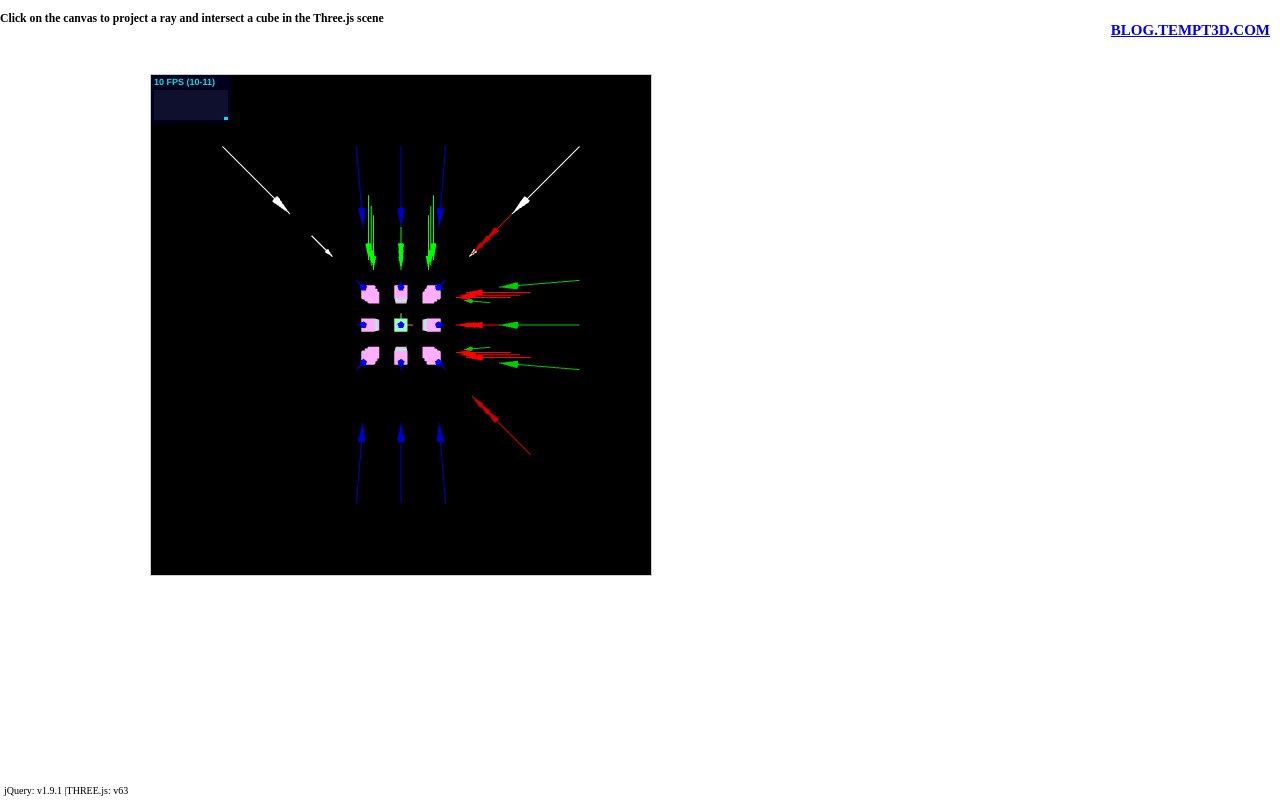
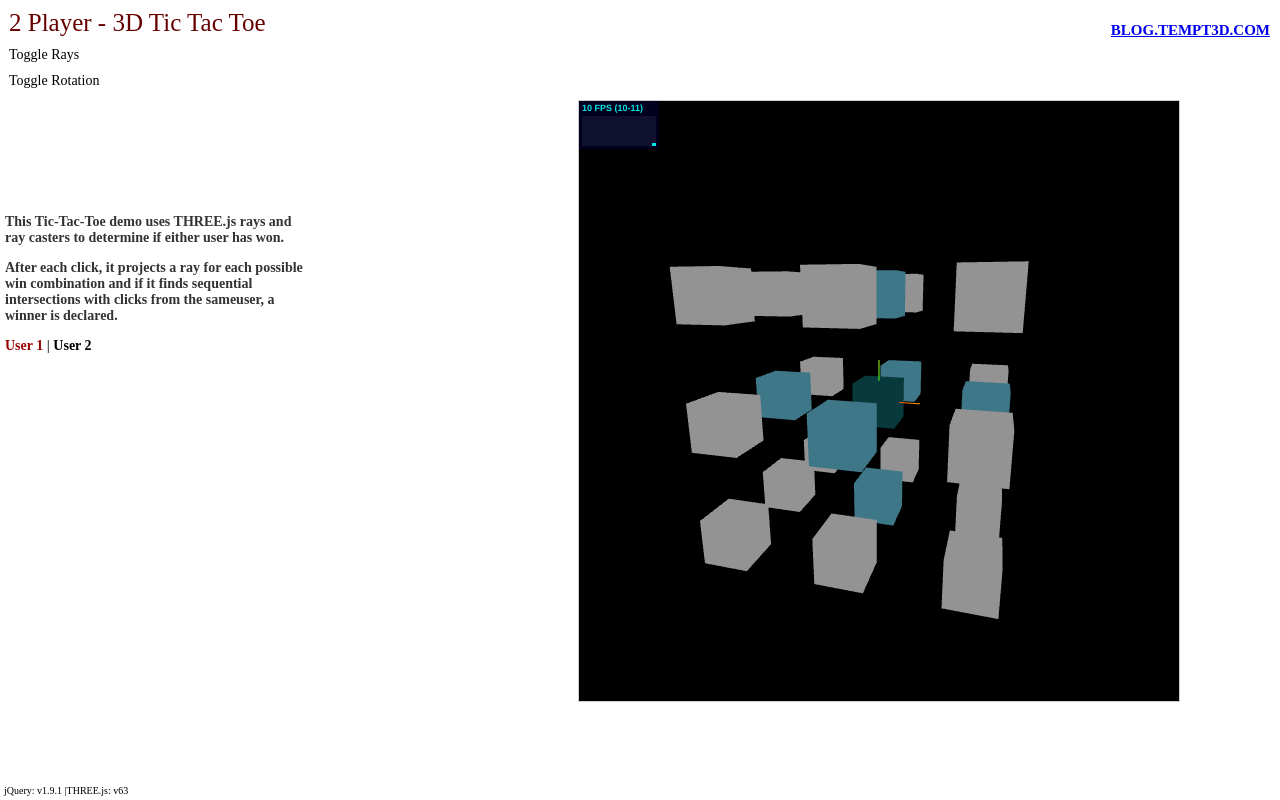
Before and after one commit to cubicleDowns/webgl-code-samples, a plain HTML site: page 3D-TTT/3D-tic-tac-toe.html in a window 1280 px wide. Drawn offline with Linux system fonts and the light colour scheme; animation ran at ten frames a second.

Commit message:
Ray intersection finally working with a little jiggering

```diff
--- a/3D-TTT/3D-tic-tac-toe.html
+++ b/3D-TTT/3D-tic-tac-toe.html
@@ -19,69 +19,106 @@
 
 </head>
 <body>
+<div id="winner"></div>
 <div id="ray-intersection"></div>
-<h3>Click on the canvas to project a ray and intersect a cube in the Three.js scene</h3>
-<ul class='info'><li>jQuery: v<span id="jqv"></span> | </li><li> THREE.js: v<span id="tjsv"></span></li></ul>
-<h2><a href="http://blog.tempt3d.com/">Blog.tempt3d.com</a></h3>
+<div id="what">
+<p>This Tic-Tac-Toe demo uses THREE.js rays and ray casters to determine if either user has won.</p>
+<p>After each click, it projects a ray for each possible win combination and if it finds sequential intersections with clicks from the sameuser, a winner is declared.</p>
+<p><span style="color: #990000">User 1</span> | <span style="color: #000000">User 2</span>
+</div>
+<ul class="menu">
+  <li style="font-size: 25px; color: #660000">2 Player - 3D Tic Tac Toe</li>
+  <li><a id="toggle-arrows">Toggle Rays</a></li>
+  <li><a id="toggle-rotation">Toggle Rotation</a></li>
+</ul>
+<ul class="info"><li>jQuery: v<span id="jqv"></span> | </li><li> THREE.js: v<span id="tjsv"></span></li></ul>
+<h2><a href="http://blog.tempt3d.com/">blog.tempt3d.com</a></h3>
 
 </body>
 
   <script>
 
-    // GLOBAL anchor for requestAnimationFrame browser hooks
+    // GLOBAL anchor, _demo, for requestAnimationFrame browser hooks
     var _demo,
-        delta = 25,
+        gameOver = false,
+        gameDimensions = 3,
+        cubeSeparation = 25,
         cubeDim = 10,
+        jigger = new THREE.Vector3(0.1,0.1,0.1),
         turn = 1,
-        showArrows = true,
         rays = [],
-        userColor1,
-        userColor2;
+        userColor1 = new THREE.Color(0x30394F),
+        userColor2 = new THREE.Color(0xFF434C),
+        cubeColor1 = new THREE.Color(0x6ACEEB),
+        cubeColor2 = new THREE.Color(0xFFFFFF),
+        cubeColor3 = new THREE.Color(0x0E6569);
+
+      // got this silly color scheme here:
+      // https://kuler.adobe.com/Seaman-Deckhand-color-theme-3185617/
 
     function init() {
       $('#jqv').text($.fn.jquery);
       $('#tjsv').text(THREE.REVISION);
 
       _demo = new Demo.Scene("ray-intersection");
-      // _demo.rotateCamera = true;
+      _demo.rotateCamera = true;
       listeners();
 
       createCubes();
       createRays();
+      toggleArrows();
 
       // start the animation
       // this also does all of the setup.  i've encapsulated all of this work for brevity.
       _demo.animate();
     }
 
+    function listeners () {
+
+      $("#ray-intersection").click(function (e) {
+        if(!gameOver){
+          selectCube(e);
+        }
+      });
+
+      $("#toggle-arrows").click(function () {
+        toggleArrows();
+      });
+
+      $("#toggle-rotation").click(function () {
+        _demo.rotateCamera = false;
+      });
+    }
+
     function createCubes() {
 
       var i,j,k
         geo = new THREE.CubeGeometry(cubeDim, cubeDim, cubeDim),
-        materialVerts = new THREE.MeshLambertMaterial({color: _demo.setup.randomColor()});
-        materialOutside = new THREE.MeshLambertMaterial({color: _demo.setup.randomColor()}),
-        materialInside = new THREE.MeshLambertMaterial({color: _demo.setup.randomColor()});
+        materialVerts = new THREE.MeshLambertMaterial({color: cubeColor1}),
+        materialOutside = new THREE.MeshLambertMaterial({color: cubeColor2}),
+        materialInside = new THREE.MeshLambertMaterial({color: cubeColor3});
 
-      userColor1 = _demo.setup.randomColor();
-      userColor2 = _demo.setup.randomColor();
-
-      for(i = 0; i < 3; i++){
-        for(j = 0; j < 3; j++){
-          for(k = 0; k < 3; k++){
+      // this approach (with a little jiggering), should work for any dimesion tic-tac-toe setup.  e.g. 4x4x4
+      for(i = 0; i < gameDimensions; i++){
+        for(j = 0; j < gameDimensions; j++){
+          for(k = 0; k < gameDimensions; k++){
             var mat;
 
-            // center cube
             if(i * j * k === 1){
+              // center cube
               mat = materialInside;
-            } else if (i * j === 1 || i * k === 1 || j * k === 1) {  // axis cubes
+            } else if (i * j === 1 || i * k === 1 || j * k === 1) {
+              // axes cubes.   I had to look it up but yes, Axes is plural of Axis. Who knew!  =D
               mat = materialVerts;
             } else {
+              //everything else
               mat = materialOutside;
             }
             var mesh = new THREE.Mesh(geo.clone(), mat.clone());
+            mesh.position = new THREE.Vector3((i-1)*cubeSeparation, (j-1)*cubeSeparation, (k-1)*cubeSeparation);
+
+            // instead of using scene.children, I create a specific array for ray collisions.
             _demo.collisions.push(mesh);
-
-            mesh.position = new THREE.Vector3((i-1)*delta, (j-1)*delta, (k-1)*delta);
             _demo.scene.add(mesh);
           }
         }
@@ -89,210 +126,250 @@
     }
 
     function createRays() {
-      var i,j,k,
+
+      var setup = {
+          xDirection: xDirection = new THREE.Vector3(-1,0,0),
+          yDirection: yDirection = new THREE.Vector3(0,-1,0),
+          zDirection: zDirection = new THREE.Vector3(0,0,-1),
+          xy1Direction: xy1Direction = new THREE.Vector3(-1,-1,0).normalize(),
+          xy2Direction: xy2Direction = new THREE.Vector3(-1,1,0).normalize(),
+          xz1Direction: xz1Direction = new THREE.Vector3(-1,0,-1).normalize(),
+          xz2Direction: xz2Direction = new THREE.Vector3(-1,0,1).normalize(),
+          yz1Direction: yz1Direction = new THREE.Vector3(0,-1,-1).normalize(),
+          yz2Direction: yz2Direction = new THREE.Vector3(0,1,-1).normalize(),
+          xyz1Direction: xyz1Direction = new THREE.Vector3(-1,-1,-1).normalize(),
+          xyz2Direction: xyz2Direction = new THREE.Vector3(1,-1,-1).normalize(),
+          xyz3Direction: xyz3Direction = new THREE.Vector3(-1,-1,1).normalize(),
+          xyz4Direction: xyz4Direction = new THREE.Vector3(1,-1,1).normalize(),
+          length: 20
+      };
+
+
+      // should be 27 of these guys.
+      create2DVectors(setup);
+
+      // should be 18 of these guys  (for a 3x3x3)
+      create2DDiagonals(setup);
+
+      // should be 4 of these guys
+      create3DDiagonals(setup);
+    }
+
+    function create2DVectors (setup) {
+
+      var i,j,
           x,y,z,
-          ray, ray1, ray2, ray3, ray4,
-          length = 50,
-          xDirection = new THREE.Vector3(-1,0,0),
-          yDirection = new THREE.Vector3(0,-1,0),
-          zDirection = new THREE.Vector3(0,0,-1),
-          xy1Direction = new THREE.Vector3(-1,-1,0),
-          xy2Direction = new THREE.Vector3(-1,1,0),
-          xz1Direction = new THREE.Vector3(-1,0,-1),
-          xz2Direction = new THREE.Vector3(-1,0,1),
-          yz1Direction = new THREE.Vector3(0,-1,-1),
-          yz2Direction = new THREE.Vector3(0,1,-1),
-          xyz1Direction = new THREE.Vector3(-1,-1,-1),
-          xyz2Direction = new THREE.Vector3(1,-1,-1),
-          xyz3Direction = new THREE.Vector3(-1,-1,1),
-          xyz4Direction = new THREE.Vector3(1,-1,1),
+          arrow,
           origin,
-          color = 0x884400;
-
-      var geo = new THREE.CubeGeometry(5, 5, 5);
-      var mat = new THREE.MeshLambertMaterial({color: 0xFF0000});
+          ray;
 
       // create 9 rays looking down X
-      for(i = 0; i < 3; i++){
-        for(j = 0; j < 3; j++){
+      for(i = 0; i < gameDimensions; i++){
+        for(j = 0; j < gameDimensions; j++){
 
-          x = 4 * delta;
-          y = (i - 1) * delta;
-          z = (j - 1) * delta;
+          x = 4 * cubeSeparation;
+          y = (i - 1) * cubeSeparation;
+          z = (j - 1) * cubeSeparation;
 
-          var origin = new THREE.Vector3(x,y,z);
-          if(showArrows){
-            var arrow = new THREE.ArrowHelper(xDirection, origin, length, 0xFF0000);
-            arrow.cast = true;
-            _demo.scene.add(arrow);
-          }
+          origin = new THREE.Vector3(x,y,z);
+          arrow = new THREE.ArrowHelper(setup.xDirection, origin, setup.length, 0xFF0000);
 
-          ray = new THREE.Raycaster(origin, xDirection);
+          _demo.scene.add(arrow);
+          _demo.arrows.push(arrow);
+
+          ray = new THREE.Raycaster(origin, setup.xDirection);
+          ray.num = '6';
           rays.push(ray);
         }
       }
 
       // create 9 rays looking down Y
-      for(i = 0; i < 3; i++){
-        for(j = 0; j < 3; j++){
+      for(i = 0; i < gameDimensions; i++){
+        for(j = 0; j < gameDimensions; j++){
 
-          y = 4 * delta;
-          x = (i - 1) * delta;
-          z = (j - 1) * delta;
+          y = 4 * cubeSeparation;
+          x = (i - 1) * cubeSeparation;
+          z = (j - 1) * cubeSeparation;
 
-          var origin = new THREE.Vector3(x,y,z);
-          if(showArrows){
-            var arrow = new THREE.ArrowHelper(yDirection, origin, length, 0x00FF00);
-            arrow.cast = true;
-            _demo.scene.add(arrow);
-          }
+          origin = new THREE.Vector3(x,y,z);
+          arrow = new THREE.ArrowHelper(setup.yDirection, origin, setup.length, 0x00FF00);
 
-          ray = new THREE.Raycaster(origin, yDirection);
+          _demo.scene.add(arrow);
+          _demo.arrows.push(arrow);
+
+          ray = new THREE.Raycaster(origin, setup.yDirection);
+          ray.num = '6';
           rays.push(ray);
 
         }
       }
 
       // create 9 rays looking down Z
-      for(i = 0; i < 3; i++){
-        for(j = 0; j < 3; j++){
+      for(i = 0; i < gameDimensions; i++){
+        for(j = 0; j < gameDimensions; j++){
 
-          z = 4 * delta;
-          y = (i - 1) * delta;
-          x = (j - 1) * delta;
+          z = 4 * cubeSeparation;
+          y = (i - 1) * cubeSeparation;
+          x = (j - 1) * cubeSeparation;
 
-          var origin = new THREE.Vector3(x,y,z);
+          origin = new THREE.Vector3(x,y,z);
+          arrow = new THREE.ArrowHelper(setup.zDirection, origin, setup.length, 0x0000FF);
 
-          if(showArrows){
-            var arrow = new THREE.ArrowHelper(zDirection, origin, length, 0x0000FF);
-            arrow.cast = true;
-            _demo.scene.add(arrow);
-          }
+          _demo.scene.add(arrow);
+          _demo.arrows.push(arrow);
 
-          ray = new THREE.Raycaster(origin, zDirection);
+          ray = new THREE.Raycaster(origin, setup.zDirection);
+          ray.num = '6';
           rays.push(ray);
-
         }
       }
+    }
+
+    function create2DDiagonals(setup) {
+
+      var i,j,
+          x,y,z,
+          arrow1,
+          arrow2,
+          origin1,
+          origin2,
+          ray1,
+          ray2;
 
       // create 6 rays for XY diagonals
-      for(i = 0; i < 3; i++){
+      for(i = 0; i < gameDimensions; i++){
 
-          x = 4 * delta;
-          y = 4 * delta;
-          z = (i - 1) * delta;
-          var origin1 = new THREE.Vector3(x,y,z);
-          var arrow1 = new THREE.ArrowHelper(xy1Direction.normalize(), origin1, length, 0xCC0000);
+          x = 4 * cubeSeparation;
+          y = 4 * cubeSeparation;
+          z = (i - 1) * cubeSeparation;
+
+          origin1 = new THREE.Vector3(x,y,z).add(jigger);
+          origin2 = new THREE.Vector3(x,-y,z).add(jigger);
+
+          arrow1 = new THREE.ArrowHelper(setup.xy1Direction, origin1, setup.length, 0xCC0000);
+          arrow2 = new THREE.ArrowHelper(setup.xy2Direction, origin2, setup.length, 0xCC0000);
+
           _demo.scene.add(arrow1);
+          _demo.scene.add(arrow2);
 
-          var origin2 = new THREE.Vector3(x,-y,z);
-          if(showArrows){
-            var arrow2 = new THREE.ArrowHelper(xy2Direction.normalize(), origin2, length, 0xCC0000);
-            _demo.scene.add(arrow2);
-          }
+          _demo.arrows.push(arrow1);
+          _demo.arrows.push(arrow2);
 
-          ray1 = new THREE.Raycaster(origin, xy1Direction.normalize());
-          ray2 = new THREE.Raycaster(origin, xy2Direction.normalize());
+          ray1 = new THREE.Raycaster(origin1, setup.xy1Direction);
+          ray2 = new THREE.Raycaster(origin2, setup.xy2Direction);
+
+          ray1.num = '3';
+          ray2.num = '3';
+
           rays.push(ray1);
           rays.push(ray2);
       }
 
       // create 6 rays for XZ diagonals
-      for(i = 0; i < 3; i++){
+      for(i = 0; i < gameDimensions; i++){
 
-          x = 4 * delta;
-          y = (i - 1) * delta;
-          z = 4 * delta;
-          origin1 = new THREE.Vector3(x,y,z);
-          origin2 = new THREE.Vector3(x,y,-z);
+          x = 4 * cubeSeparation;
+          y = (i - 1) * cubeSeparation;
+          z = 4 * cubeSeparation;
 
-          if(showArrows){
-            arrow1 = new THREE.ArrowHelper(xz1Direction.normalize(), origin1, length, 0x00CC00);
-            _demo.scene.add(arrow1);
+          origin1 = new THREE.Vector3(x,y,z).add(jigger);
+          origin2 = new THREE.Vector3(x,y,-z).add(jigger);
 
-            arrow2 = new THREE.ArrowHelper(xz2Direction.normalize(), origin2, length, 0x00CC00);
-            _demo.scene.add(arrow2);
-          }
+          arrow1 = new THREE.ArrowHelper(setup.xz1Direction, origin1, setup.length, 0x00CC00);
+          arrow2 = new THREE.ArrowHelper(setup.xz2Direction, origin2, setup.length, 0x00CC00);
 
-          ray1 = new THREE.Raycaster(origin, xz1Direction.normalize());
-          ray2 = new THREE.Raycaster(origin, xz2Direction.normalize());
+          _demo.scene.add(arrow1);
+          _demo.scene.add(arrow2);
+
+          _demo.arrows.push(arrow1);
+          _demo.arrows.push(arrow2);
+
+          ray1 = new THREE.Raycaster(origin1, setup.xz1Direction);
+          ray2 = new THREE.Raycaster(origin2, setup.xz2Direction);
+
+          ray1.num = '3';
+          ray2.num = '3';
+
           rays.push(ray1);
           rays.push(ray2);
       }
 
       // create 6 rays for YZ diagonals
-      for(i = 0; i < 3; i++){
+      for(i = 0; i < gameDimensions; i++){
 
-          x = (i - 1) * delta;
-          y = 4 * delta;
-          z = 4 * delta;
+          x = (i - 1) * cubeSeparation;
+          y = 4 * cubeSeparation;
+          z = 4 * cubeSeparation;
 
-          origin1 = new THREE.Vector3(x,y,z);
-          origin2 = new THREE.Vector3(x,-y,z);
+          origin1 = new THREE.Vector3(x,y,z).add(jigger);
+          origin2 = new THREE.Vector3(x,-y,z).add(jigger);
 
-          if(showArrows){
-            arrow1 = new THREE.ArrowHelper(yz1Direction.normalize(), origin1, length, 0x0000CC);
-            arrow2 = new THREE.ArrowHelper(yz2Direction.normalize(), origin2, length, 0x0000CC);
-            _demo.scene.add(arrow1);
-            _demo.scene.add(arrow2);
-          }
+          arrow1 = new THREE.ArrowHelper(setup.yz1Direction, origin1, setup.length, 0x0000CC);
+          arrow2 = new THREE.ArrowHelper(setup.yz2Direction, origin2, setup.length, 0x0000CC);
 
-          ray1 = new THREE.Raycaster(origin, yz1Direction.normalize());
-          ray2 = new THREE.Raycaster(origin, yz2Direction.normalize());
+          _demo.arrows.push(arrow1);
+          _demo.arrows.push(arrow2);
+
+          _demo.scene.add(arrow1);
+          _demo.scene.add(arrow2);
+
+          ray1 = new THREE.Raycaster(origin1, setup.yz1Direction);
+          ray2 = new THREE.Raycaster(origin2, setup.yz2Direction);
+
+          ray1.num = '3';
+          ray2.num = '3';
+
           rays.push(ray1);
           rays.push(ray2);
 
       }
+    }
 
-      // create 4 rays for XYZ diagonals
-      var distance = 4 * delta;
+    function create3DDiagonals (setup) {
+
+      var i,j,
+          x,y,z,
+          arrow1, arrow2, arrow3, arrow4,
+          origin1, origin2, origin3, origin4,
+          ray1, ray2, ray3, ray4,
+          distance = 4 * cubeSeparation;
+
       x = distance;
       y = distance;
       z = distance;
+
       origin1 = new THREE.Vector3(x,y,z);
+      origin2 = new THREE.Vector3(-x,y,z);
+      origin3 = new THREE.Vector3(x,y,-z);
+      origin4 = new THREE.Vector3(-x,y,-z);
 
-      if(showArrows){
-        arrow1 = new THREE.ArrowHelper(xyz1Direction.normalize(), origin1, length, 0xFFFFFF);
-        _demo.scene.add(arrow1);
-      }
+      arrow1 = new THREE.ArrowHelper(setup.xyz1Direction, origin1, setup.length, 0xFFFFFF);
+      arrow2 = new THREE.ArrowHelper(setup.xyz2Direction, origin2, setup.length, 0xFFFFFF);
+      arrow3 = new THREE.ArrowHelper(setup.xyz3Direction, origin3, setup.length, 0xFFFFFF);
+      arrow4 = new THREE.ArrowHelper(setup.xyz4Direction, origin4, setup.length, 0xFFFFFF);
 
-      ray1 = new THREE.Raycaster(origin1, xyz1Direction.normalize);
+      _demo.arrows.push(arrow1);
+      _demo.arrows.push(arrow2);
+      _demo.arrows.push(arrow3);
+      _demo.arrows.push(arrow4);
 
-      origin2 = new THREE.Vector3(-x,y,z);
-      if(showArrows){
-        arrow2 = new THREE.ArrowHelper(xyz2Direction.normalize(), origin2, length, 0xFFFFFF);
-        _demo.scene.add(arrow2);
-      }
+      _demo.scene.add(arrow1);
+      _demo.scene.add(arrow2);
+      _demo.scene.add(arrow3);
+      _demo.scene.add(arrow4);
 
-      origin3 = new THREE.Vector3(x,y,-z);
-      if(showArrows){
-        arrow3 = new THREE.ArrowHelper(xyz3Direction.normalize(), origin3, length, 0xFFFFFF);
-        _demo.scene.add(arrow3);
-      }
-
-      origin4 = new THREE.Vector3(-x,y,-z);
-      if(showArrows){
-        arrow4 = new THREE.ArrowHelper(xyz4Direction.normalize(), origin4, length, 0xFFFFFF);
-        _demo.scene.add(arrow4);
-      }
-
-      ray1 = new THREE.Raycaster(origin1, xyz1Direction.normalize);
-      ray2 = new THREE.Raycaster(origin2, xyz2Direction.normalize);
-      ray3 = new THREE.Raycaster(origin3, xyz3Direction.normalize);
-      ray4 = new THREE.Raycaster(origin4, xyz4Direction.normalize);
+      ray1 = new THREE.Raycaster(origin1, setup.xyz1Direction);
+      ray2 = new THREE.Raycaster(origin2, setup.xyz2Direction);
+      ray3 = new THREE.Raycaster(origin3, setup.xyz3Direction);
+      ray4 = new THREE.Raycaster(origin4, setup.xyz4Direction);
 
       rays.push(ray1);
       rays.push(ray2);
       rays.push(ray3);
       rays.push(ray4);
 
-      console.log('num rays: ' + rays.length);
-
     }
 
-    function listeners () {
-      document.addEventListener('click', selectCube, false);
-    }
 
     function selectCube (event) {
 
@@ -316,49 +393,77 @@
       // Casting a ray to find if there is an intersection.
       var intersected = ray.intersectObjects( _demo.collisions );
 
-      // removing previous click marker.
-      $(".clickMarkers").remove();
-
-      // appending a click marker.
-      _demo.jqContainer.append('<div class="clickMarkers" style="pointer-events:none; position: absolute; z-index: 100; left: ' + event.offsetX + 'px; top: ' + event.offsetY +'px">D</div>' );
-
       // only change the first (closest) intersected object.
       if(intersected.length > 0) {
         if(!intersected[0].object.ttt) {
 
           var color = (turn === -1) ? userColor1 : userColor2;
+
+          intersected[0].object.material.color = color;
+          intersected[0].object.ttt = (turn === -1) ? 'user1' : 'user2';
+
           // only change turn if selection legit
           turn *= -1;
 
-          intersected[0].object.material.color = color;
-          intersected[0].object.ttt = true;
+          checkForTTT();
         }
       }
-
-      checkForTTT();
     }
 
+    // loop through all the rays and look to see if all of their collisions objects show the same values.
+    //
+    //    essentially, a ray will intersect all faces in one particular direction.  3 cubes = 6 faces = 6 intersections
+    //    if all of the intersections show a 'selection' has take place, it'll check the selection types (ttt property)
     function checkForTTT(){
-      var collisions;
-      var tic = 0;
 
-      for(var i = 0; i < rays.length; i++){
+      var i,j,
+          collisions,
+          ticUser1,
+          ticUser2;
+
+      for(i = 0; i < rays.length; i++){
         collisions = rays[i].intersectObjects(_demo.collisions);
-        if(collisions.length !== 6){
-        }
-        tic = 0;
-        for(var j = 0; j < collisions.length; j++){
-          if(collisions[j].object.ttt){
-            tic++;
+        ticUser1 = 0;
+        ticUser2 = 0;
+
+        // if('num' in rays[i]) {
+        //   console.log('num: ' + rays[i].num + '  length: ' + collisions.length);
+        // } else {
+        //   console.log('length: ' + collisions.length);
+        // }
+
+        for(j = 0; j < collisions.length; j++){
+          if(collisions[j].object.ttt === 'user1'){
+            ticUser1++;
+          } else if (collisions[j].object.ttt === 'user2'){
+            ticUser2++;
           }
         }
 
+        if(ticUser1 === collisions.length){
+          console.log("Tic Tac Toe - User 1");
+          $('#winner').append("User 1 (black) - Winner");
+          gameOver = true;
+        }
+
+        if (ticUser2 === collisions.length){
+          console.log("Tic Tac Toe - User 2");
+          $('#winner').append("User 2 (red) - Winner");
+          gameOver = true;
+        }
       }
-      if(tic === 6){
-        console.log("Tic-Tac-Toe");
-        alert("Tic Tac Toe");
+    }
+
+    // show/hide the arrows.  these represent the Ray placement
+    function toggleArrows () {
+
+      var i,
+          vis;
+
+      for(i = 0; i < _demo.arrows.length; i++){
+        _demo.arrows[i].cone.visible = (_demo.arrows[i].cone.visible) ? false : true;
+        _demo.arrows[i].line.visible = (_demo.arrows[i].line.visible) ? false : true;
       }
-
     }
 
     $(document).ready(function () {
--- a/3D-TTT/css/demo.css
+++ b/3D-TTT/css/demo.css
@@ -3,7 +3,6 @@ body {
   font-family: "Arial, Helvetica, sans-serif";
   margin: 0;
   padding: 0;
-  pointer-events: none;
 }
 
 h2 {
@@ -28,18 +27,55 @@ ul.info li {
   font-size: 10px;
 }
 
+ul.menu {
+  position: absolute;
+  top: 4px;
+  left: 4px;
+  list-style: none;
+  margin: 0;
+  padding: 0;
+}
+
+ul.menu li {
+  display: block;
+  float: left;
+  font-size: 14px;
+  padding: 5px;
+  width: 100%;
+}
+
+#what {
+  position: absolute;
+  left: 5px;
+  top: 200px;
+  width: 300px;
+  color: #333;
+  z-index: 20;
+  font-size: 14px;
+  font-weight: bolder;
+}
+
+
+#winner {
+  font-size: 25px;
+  color: red;
+  position: absolute;
+  left: 200px;
+  top: 10px;
+}
 
 #ray-intersection {
   border: 1px solid #CCC;
   z-index: 10;
-  width: 500px;
-  height: 500px;
+  width: 600px;
+  height: 600px;
   /* OFFSET CHANGE */
   /* adding these values to demonstrate ray intersections anywhere in the scene */
   position: absolute;
-  left: 150px;
-  top: 74px;
+  right: 100px;
+  top: 100px;
   pointer-events: all;
+  background-color: #CCCCCC;
 }
 
 #select-marquee {
--- a/3D-TTT/js/camera.js
+++ b/3D-TTT/js/camera.js
@@ -41,7 +41,8 @@ Demo.Cameras.prototype = {
      */
     initPerspective: function () {
         this.liveCam = new THREE.PerspectiveCamera(this.FOV, this.ASPECT_RATIO, this.NEAR_PLANE, this.FAR_PLANE);
-        this.liveCam.position.z = 300;
+        this.liveCam.position.z = 200;
+
     }
 
 };
--- a/3D-TTT/js/scene.js
+++ b/3D-TTT/js/scene.js
@@ -9,8 +9,12 @@ Demo.Scene = function (containerId) {
 
   this.jqContainer = $('#' + containerId);
   this.container = document.getElementById(containerId);
-  // an array of scene elements we're interested with regards to collisions
+
+  // an array of scene elements we're interested in colliding with
   this.collisions = [];
+
+  // arrows visualizing vectors
+  this.arrows = [];
 
   this.cameras = new Demo.Cameras(this);
   this.setup = new Demo.Scene.Setup({ context: this, cubes: 3});
--- a/3D-TTT/js/setup.js
+++ b/3D-TTT/js/setup.js
@@ -55,7 +55,7 @@ Demo.Scene.Setup.prototype = {
         rotatePos = 30 * Math.PI / 180,
         rotateNeg = -90 * Math.PI / 180;
 
-    this.context.scene.add(new THREE.AmbientLight(0x999999));
+    // this.context.scene.add(new THREE.AmbientLight(0xFFFFFF));
 
     dlPos = new THREE.DirectionalLight(0xFFFFFF, 1);
     dlPos.position.set(rotatePos,rotatePos,rotatePos);
```
